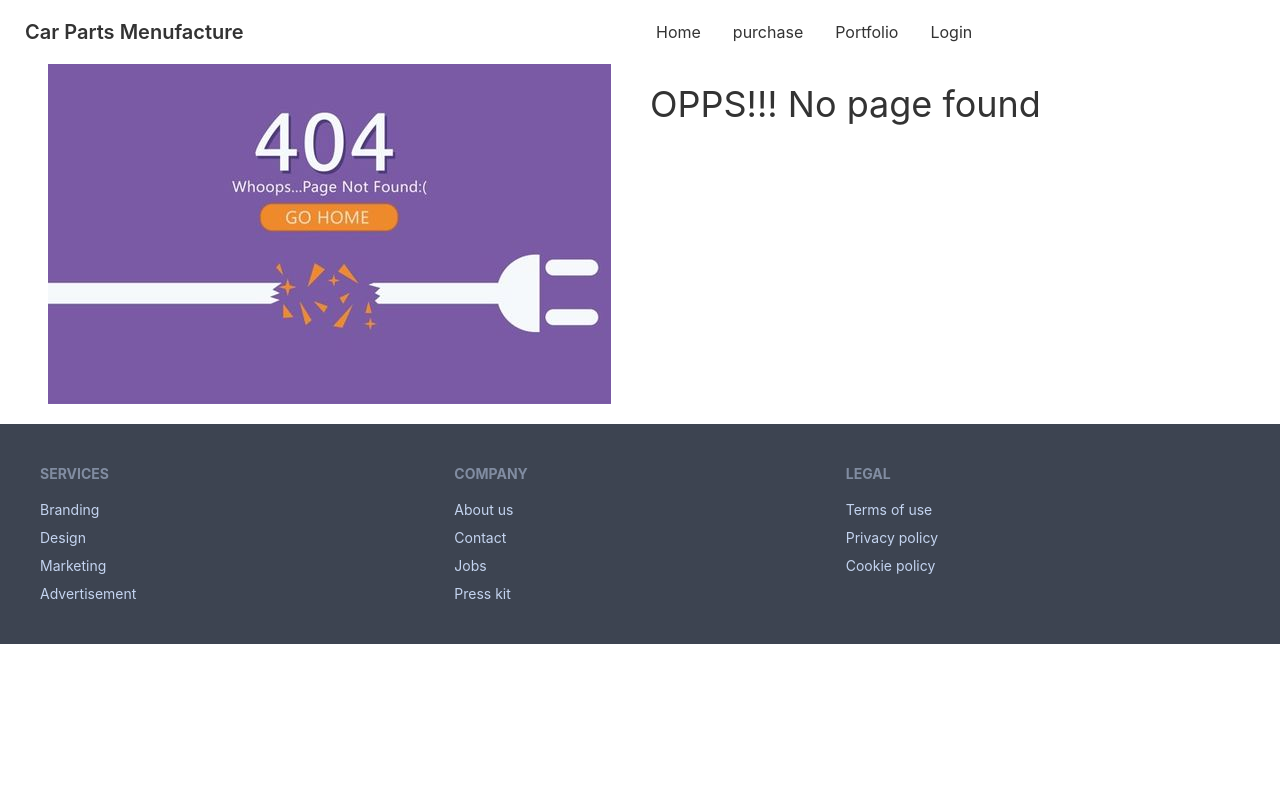
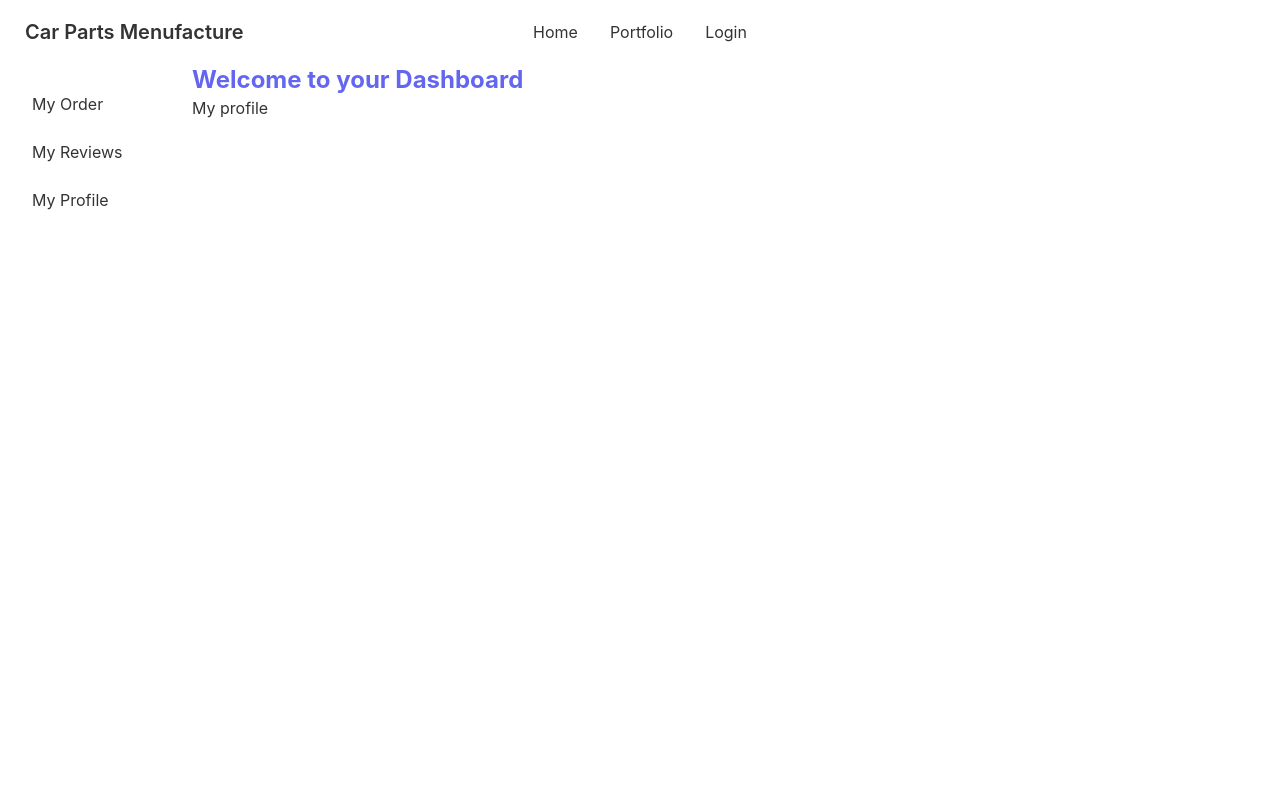
Before and after one commit to Rakibulhasan70/menufacture-client, a React (Create React App) app: page /dashboard/myprofile in a window 1280 px wide. Shown: the top 800 px of the page. Built offline with nearby package versions, Linux system fonts and the light colour scheme; no server answers.

Commit message:
nested route create done

```diff
--- a/src/App.js
+++ b/src/App.js
@@ -9,6 +9,10 @@ import Purches from './Pages/Home/Purches';
 import NotFound from './Pages/Shared/NotFound';
 import RequireAuth from './Pages/Shared/RequireAuth';
 import Portfolio from './Pages/Home/Portfolio';
+import Dasboard from './Pages/Dashboard/Dasboard';
+import MyOrder from './Pages/Dashboard/MyOrder';
+import MyProfile from './Pages/Dashboard/MyProfile';
+import AddReview from './Pages/Dashboard/AddReview';
 
 function App() {
   return (
@@ -23,6 +27,11 @@ function App() {
         <Route path='/purchase/:carId' element={<RequireAuth>
           <Purches></Purches>
         </RequireAuth>}></Route>
+        <Route path='/dashboard' element={<Dasboard></Dasboard>}>
+          <Route index element={<MyOrder></MyOrder>}></Route>
+          <Route path='addreview' element={<AddReview></AddReview>}></Route>
+          <Route path='myprofile' element={<MyProfile></MyProfile>}></Route>
+        </Route>
         <Route path='*' element={<NotFound></NotFound>}></Route>
       </Routes>
       <Footer></Footer>
--- /dev/null
+++ b/src/Pages/Dashboard/AddReview.js
@@ -0,0 +1,11 @@
+import React from 'react';
+
+const AddReview = () => {
+    return (
+        <div>
+            <h2>Review</h2>
+        </div>
+    );
+};
+
+export default AddReview;
--- /dev/null
+++ b/src/Pages/Dashboard/Dasboard.js
@@ -0,0 +1,29 @@
+import React from 'react';
+import { useAuthState } from 'react-firebase-hooks/auth';
+import { Link, Outlet } from 'react-router-dom';
+import auth from '../firebase.init';
+
+const Dasboard = () => {
+    const [user] = useAuthState(auth)
+    return (
+        <div class="drawer drawer-mobile">
+            <input id="my-drawer-2" type="checkbox" class="drawer-toggle" />
+            <div class="drawer-content ">
+                <h2 className='text-2xl font-bold text-indigo-500'>Welcome to your Dashboard </h2>
+                <Outlet></Outlet>
+
+            </div>
+            <div class="drawer-side">
+                <label for="my-drawer-2" class="drawer-overlay"></label>
+                <ul class="menu p-4 overflow-y-auto w-48  bg-base-100 text-base-content">
+                    <li><Link to='/dashboard'>My Order</Link></li>
+                    <li><Link to='/dashboard/addreview'>My Reviews</Link></li>
+                    <li><Link to='/dashboard/myprofile'>My Profile</Link></li>
+                </ul>
+
+            </div>
+        </div>
+    );
+};
+
+export default Dasboard; <h2>Dashboard</h2>
--- /dev/null
+++ b/src/Pages/Dashboard/MyOrder.js
@@ -0,0 +1,11 @@
+import React from 'react';
+
+const MyOrder = () => {
+    return (
+        <div>
+            <h2>Myorder</h2>
+        </div>
+    );
+};
+
+export default MyOrder;
--- /dev/null
+++ b/src/Pages/Dashboard/MyProfile.js
@@ -0,0 +1,11 @@
+import React from 'react';
+
+const MyProfile = () => {
+    return (
+        <div>
+            <h2>My profile</h2>
+        </div>
+    );
+};
+
+export default MyProfile; <h2>My profile</h2>
--- a/src/Pages/Home/Purches.js
+++ b/src/Pages/Home/Purches.js
@@ -7,14 +7,43 @@ const Purches = () => {
     let [car] = UseCardDetails(carId)
 
 
-    const handleSubmit = e => {
+    const handleIncrease = e => {
         e.preventDefault()
         const number = e.target.number.value;
         let { order, img, description, availableOrder, name, price } = car
 
+        if (number > 0 && number < order && number < availableOrder) {
+            order = parseInt(order) + parseInt(number)
+            console.log(order);
+            car = { order, img, description, availableOrder, name, price }
+            console.log(car);
+
+        }
+        else {
+            alert('wrong')
+        }
+
+        const url = `http://localhost:5000/part/${carId}`
+        fetch(url, {
+            method: 'PUT',
+            headers: {
+                'content-Type': 'application/json'
+            },
+            body: JSON.stringify(car),
+        })
+            .then(res => res.json())
+            .then(data => {
+                console.log(data)
+            })
+    }
+
+    const handleDecrease = e => {
+        e.preventDefault()
+        const number = e.target.number.value;
+        let { order, img, description, availableOrder, name, price } = car
 
         if (number > 0 && number < order && number < availableOrder) {
-            order = parseInt(order) + parseInt(number)
+            order = parseInt(order) - parseInt(number)
             console.log(order);
             car = { order, img, description, availableOrder, name, price }
             console.log(car);
@@ -49,7 +78,7 @@ const Purches = () => {
                     <h2>Order Quantity : {car.order}</h2>
                     <h2>Available Quantity: {car.availableOrder}</h2>
                     <h2>Price: ${car.price}</h2>
-                    <form onSubmit={handleSubmit}>
+                    <form onSubmit={handleIncrease}>
                         {/* <input className='border-2 rounded-md' type="text" name="name" id="" placeholder='Name' />
                         <br />
                         <input className='border-2 mt-2 rounded-md' type="email" name="email" id="" placeholder='Email' />
@@ -57,9 +86,14 @@ const Purches = () => {
                         <input className='border-2 mt-2 rounded-md' type="text" name="address" id="" placeholder='Address'
                         />
                         <br /> */}
-                        <input className='border-2 mt-2 rounded-md' type="number" name="number" id="" placeholder='Number' />
-                        <br />
-                        <input type="submit" value="Add" className='bg-indigo-500 border-2 mt-2 px-3 py-2 rounded ' />
+                        <input className='border-2 mt-2 rounded-md ' type="number" name="number" id="" placeholder='Increase' />
+
+                        <input type="submit" value="Increase" className='bg-indigo-500 border-2 mt-2 px-3 py-2 rounded text-white' />
+                    </form>
+
+                    <form onSubmit={handleDecrease}>
+                        <input className='border-2 mt-2 rounded-md' type="number" name="number" id="" placeholder='Decrease' />
+                        <input type="submit" value="Decress" className='bg-indigo-500 border-2 mt-2 px-3 py-2 rounded text-white ' />
                     </form>
                 </div>
             </div>
--- a/src/Pages/Shared/Navbar.js
+++ b/src/Pages/Shared/Navbar.js
@@ -14,10 +14,12 @@ const Navbar = () => {
 
     const commonRoute = <>
         <li><Link to='/home'>Home</Link></li>
-        <li><Link to='/purchase'>purchase</Link></li>
         <li><Link to='/portfolio'>Portfolio</Link></li>
         {
+            user && <Link className='mt-3' to='/dashboard'>DashBoard</Link>
+        }
 
+        {
             user ?
 
                 <>
@@ -49,6 +51,12 @@ const Navbar = () => {
                         {commonRoute}
                     </ul>
                 </div>
+
+                <div className="navbar-end">
+                    <label tabIndex="1" for="my-drawer-2" className="btn btn-ghost lg:hidden">
+                        <svg xmlns="http://www.w3.org/2000/svg" className="h-5 w-5" fill="none" viewBox="0 0 24 24" stroke="currentColor"><path strokeLinecap="round" strokeLinejoin="round" strokeWidth="2" d="M4 6h16M4 12h8m-8 6h16" /></svg>
+                    </label>
+                </div>
             </div>
         </div>
     );
```
